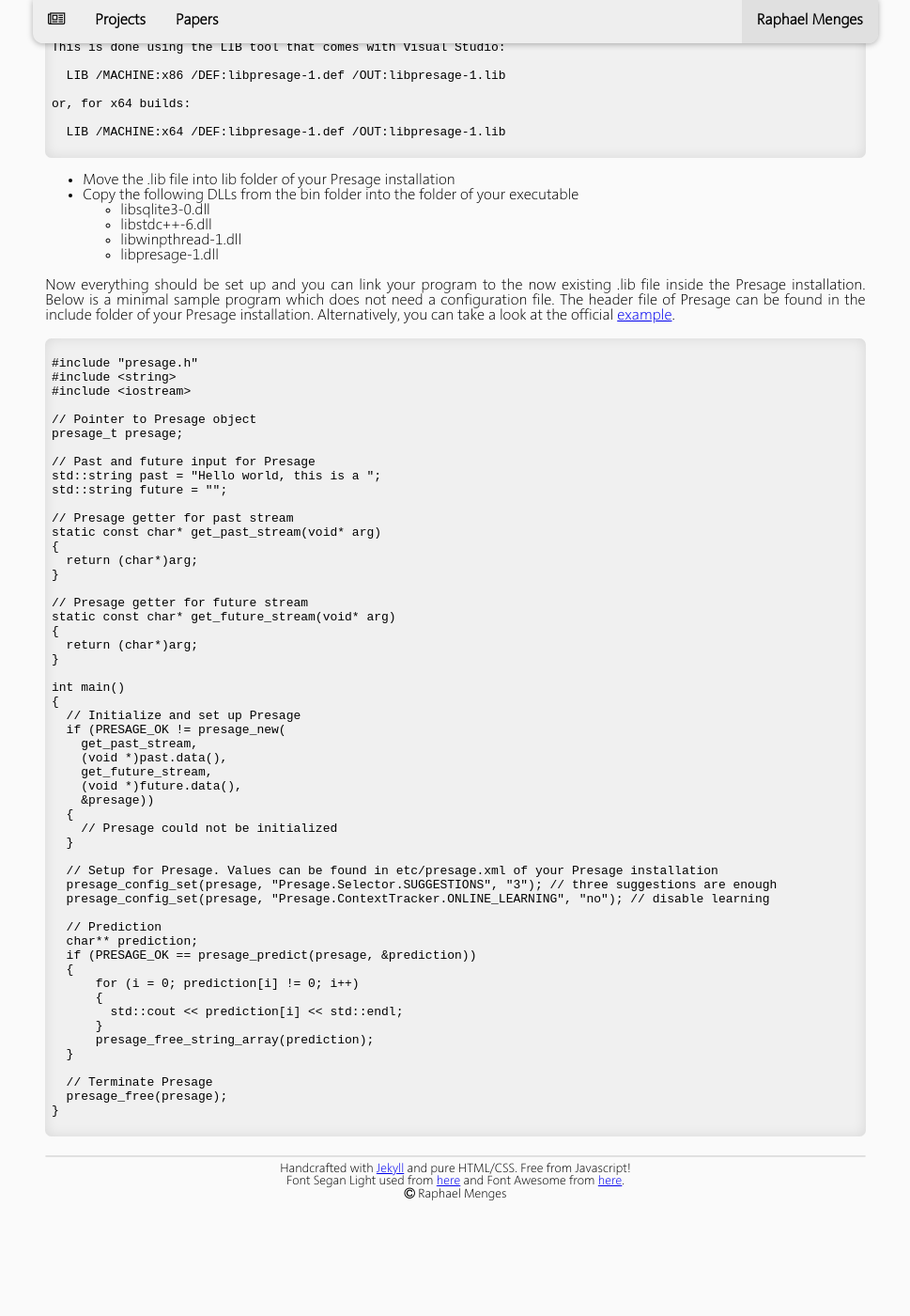
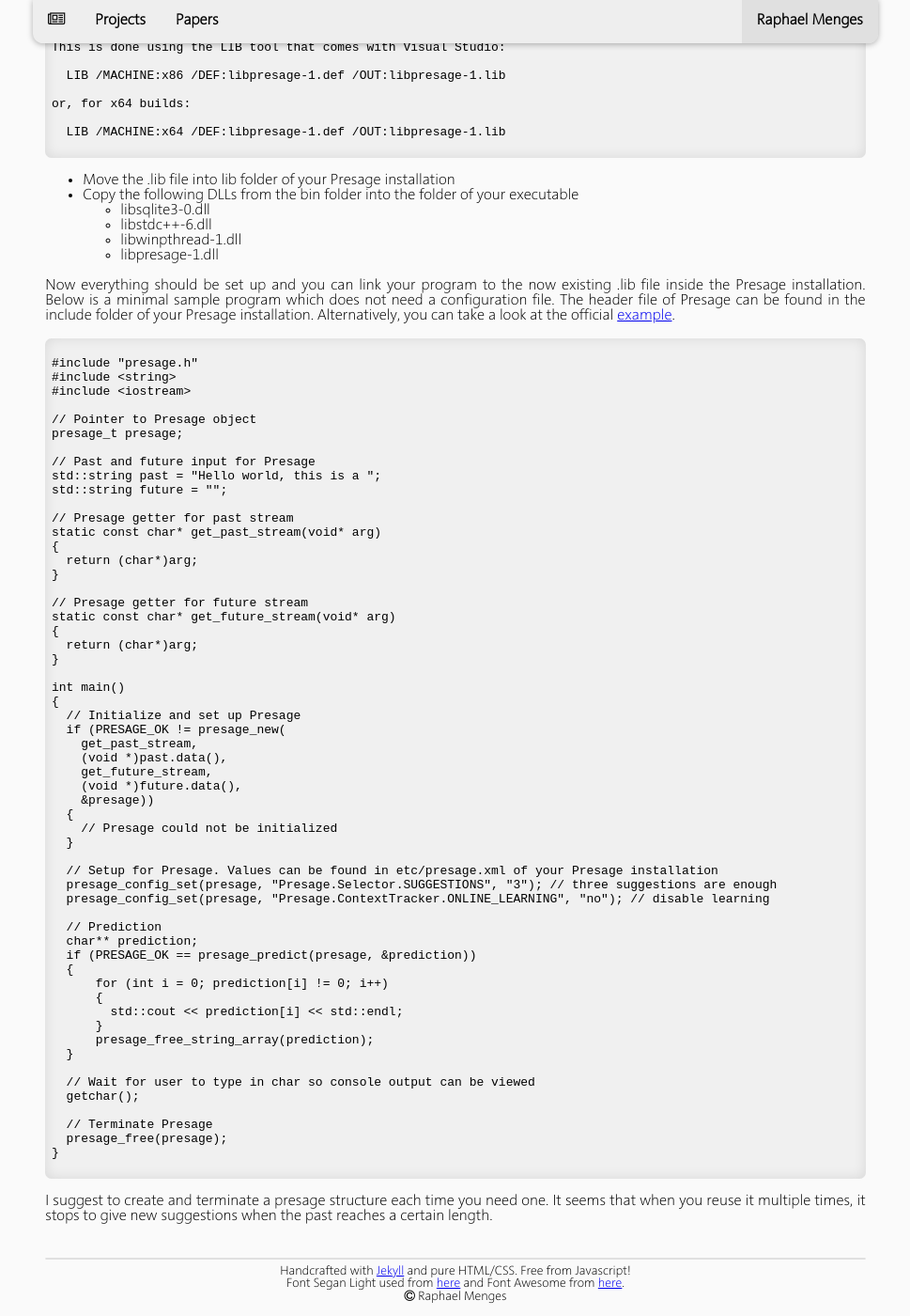
Before and after one commit to raphaelmenges/raphaelmenges.github.io, a Jekyll site: the page built from _posts/2016-08-28-presage-and-visual-studio.md, in a window 1280 px wide and 1400 px high, scrolled down 537 px. Shown: the whole window at 94% size, without its empty margins (155-1124 px from the left). Built offline with Jekyll 4.4.1, drawn with Linux system fonts in a browser that asks for light colours; before the commit the page ends 1828 px from its top, so only the background shows below that.

Commit message:
Updating blog post.

````diff
--- a/_posts/2016-08-28-presage-and-visual-studio.md
+++ b/_posts/2016-08-28-presage-and-visual-studio.md
@@ -83,14 +83,19 @@ int main()
 	char** prediction;
 	if (PRESAGE_OK == presage_predict(presage, &prediction))
 	{
-			for (i = 0; prediction[i] != 0; i++)
+			for (int i = 0; prediction[i] != 0; i++)
 			{
 				std::cout << prediction[i] << std::endl;
 			}
 			presage_free_string_array(prediction);
 	}
 
+	// Wait for user to type in char so console output can be viewed
+	getchar();
+
 	// Terminate Presage
 	presage_free(presage);
 }
 ```
+
+I suggest to create and terminate a presage structure each time you need one. It seems that when you reuse it multiple times, it stops to give new suggestions when the past reaches a certain length.
````
